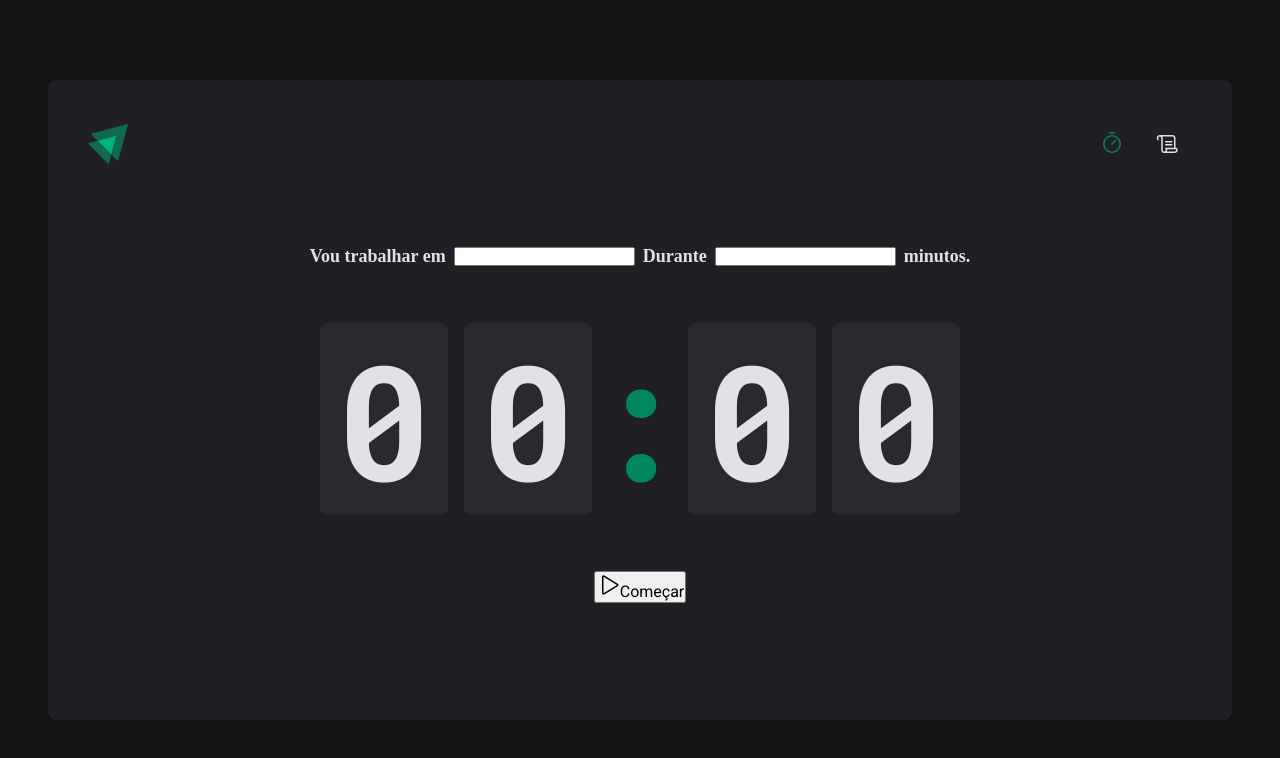
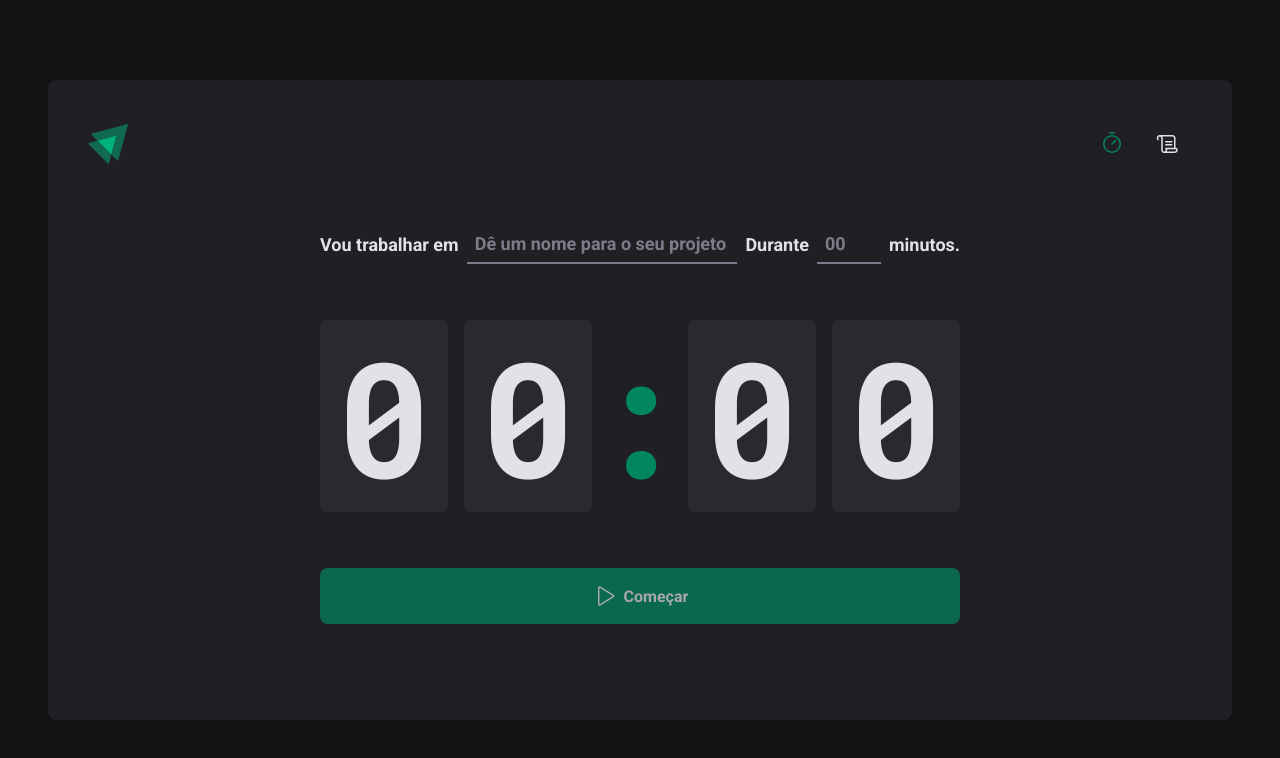
Before and after one commit to devwagnerdw/ignite-timer, a React (Vite) app: page / in a window 1280 px wide. Shown: the top 758 px of the page. Built offline with nearby package versions, Linux system fonts and the light colour scheme.

Commit message:
finishing home

```diff
--- a/src/pages/History.tsx
+++ /dev/null
@@ -1,7 +0,0 @@
-export function History() {
-  return (
-    <div>
-      <h1>history</h1>
-    </div>
-  )
-}
--- /dev/null
+++ b/src/pages/History/index.tsx
@@ -0,0 +1,3 @@
+export function History() {
+  return <h1>boa </h1>
+}
--- a/src/pages/Home/index.tsx
+++ b/src/pages/Home/index.tsx
@@ -3,7 +3,10 @@
   CountdownContainer,
   FormContainer,
   HomeContainer,
+  MinutesAmountInput,
   Separator,
+  StartCountdownButton,
+  TaskInput,
 } from './styles'
 
 export function Home() {
@@ -12,10 +15,14 @@
       <form action="">
         <FormContainer>
           <label htmlFor="task">Vou trabalhar em</label>
-          <input id="task" />
+          <TaskInput id="task" placeholder="Dê um nome para o seu projeto" />
 
           <label htmlFor="minutesAmount">Durante</label>
-          <input type="number" id="minutesAmount" />
+          <MinutesAmountInput
+            type="number"
+            id="minutesAmount"
+            placeholder="00"
+          />
 
           <span>minutos.</span>
         </FormContainer>
@@ -28,10 +35,10 @@
           <span>0</span>
         </CountdownContainer>
 
-        <button type="submit">
+        <StartCountdownButton disabled type="submit">
           <Play size={24} />
           Começar
-        </button>
+        </StartCountdownButton>
       </form>
     </HomeContainer>
   )
--- a/src/pages/Home/styles.ts
+++ b/src/pages/Home/styles.ts
@@ -27,6 +27,34 @@
   flex-wrap: wrap;
 `
 
+const BaseInput = styled.input`
+  background: transparent;
+  height: 2.5rem;
+  border: 0;
+  border-bottom: 2px solid ${(props) => props.theme['gray-500']};
+  font-weight: bold;
+  font-size: 1.125rem;
+  padding: 0 0.5rem;
+  color: ${(props) => props.theme['gray-100']};
+
+  &:focus {
+    box-shadow: none;
+    border-color: ${(props) => props.theme['green-500']};
+  }
+
+  &::placeholder {
+    color: ${(props) => props.theme['gray-500']};
+  }
+`
+
+export const TaskInput = styled(BaseInput)`
+  flex: 1;
+`
+
+export const MinutesAmountInput = styled(BaseInput)`
+  width: 4rem;
+`
+
 export const CountdownContainer = styled.div`
   font-family: 'roboto Mono', monospace;
   font-size: 10rem;
@@ -51,3 +79,31 @@
   display: flex;
   justify-content: center;
 `
+
+export const StartCountdownButton = styled.button`
+  width: 100%;
+  border: 0;
+  padding: 1rem;
+  border-radius: 8px;
+
+  display: flex;
+  align-items: center;
+  justify-content: center;
+
+  gap: 0.5rem;
+  font-weight: bold;
+
+  cursor: pointer;
+
+  background: ${(props) => props.theme['green-500']};
+  color: ${(props) => props.theme['gray-100']};
+
+  &:disabled {
+    opacity: 0.7;
+    cursor: not-allowed;
+  }
+
+  &:not(:disabled):hover {
+    background: ${(props) => props.theme['green-700']};
+  }
+`
--- a/src/styles/global.ts
+++ b/src/styles/global.ts
@@ -16,8 +16,8 @@
     color: ${(props) => props.theme['gray-300']};
     -webkit-font-smoothing: antialiased;
 }
-border-style, input-security, textarea, button{
-    font-family: 'roboto', sans-serif;
+body, input, textarea, button{
+    font-family: 'Roboto', sans-serif;
     font-weight: 400;
     font-size: 1rem;
 }
```
Also changed, not shown: src/pages/History/styles.ts (added).
